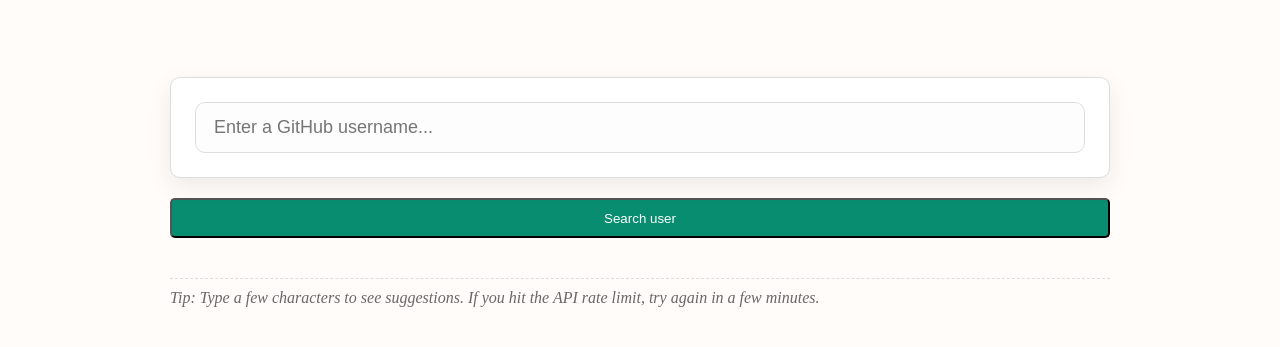
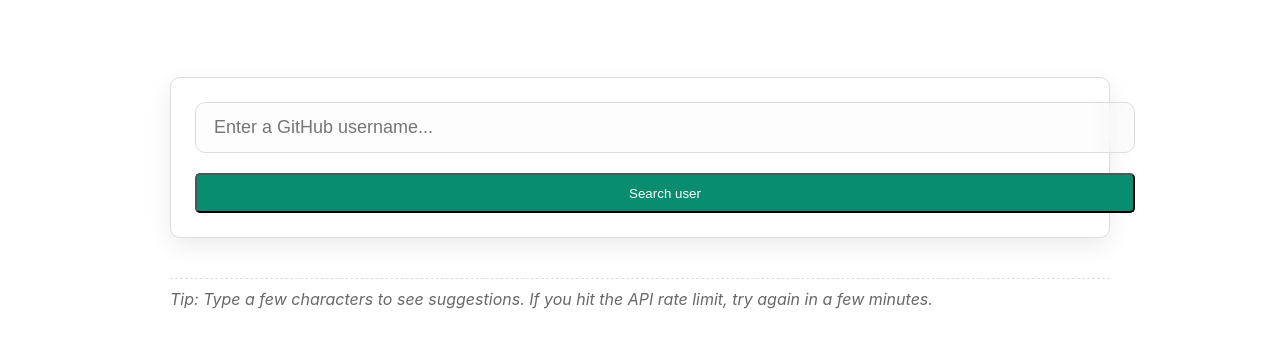
Before and after one commit to iMoein1/github-search-project-FINAL-WEB3-, a plain HTML site: page index.html in a window 1280 px wide. Shown: the part 323-670 px from the top of the page. Drawn offline with Linux system fonts and the light colour scheme.

Commit message:
I had a problem changing the theme.

```diff
--- a/index.html
+++ b/index.html
@@ -40,15 +40,14 @@
             autocomplete="off"
           />
           <div id="suggestions-list" class="suggestions-list hidden" role="listbox"></div>
+          <button type="submit" id="search-button">Search user</button>
         </div>
+
 
       </form>
 
       <div id="message-area" class="message-area hidden" role="alert"></div>
 
-    </section>
-    <section>
-      <button type="submit" id="search-button">Search user</button>
     </section>
 
     <section id="profile-container" class="profile-container hidden" aria-label="User profile">
--- a/script.js
+++ b/script.js
@@ -179,7 +179,7 @@ function renderSkeleton() {
 }
 // ضد خطا
 function safe( value, fallback="" ){
-  return( value === null || value === zzzzzzzzzzzzzzzzzzzzzzzzzzzzzzzzzzzzzzzzzzzzzzzundefined || value==="" || value==="null")
+  return( value === null || value === undefined || value==="" || value==="null")
   ? fallback
   : value;
 }
@@ -199,7 +199,7 @@ function renderProfile(user) {
   profileCard.innerHTML = `
     <img src="${user.avatar_url}"
      alt="${user.login}"
-    onerror="this.onerror=null; this.src+`${fallbackAvatar}`;"
+    onerror="this.onerror=null; this.src=`${fallbackAvatar}`;"
     />
     <div class="profile-meta">
       <h2>${name}</h2>
--- a/style.css
+++ b/style.css
@@ -44,7 +44,11 @@
 body {
   position: relative;
   overflow-x: hidden;
-  background-color: #fffcf9;
+    background-color: var(--background-color);
+    color: var(--text-color);
+    transition: background-color 0.3s ease, color 0.3s ease;
+    font-family: var(--font-family);
+
 }
 
 header {
```
